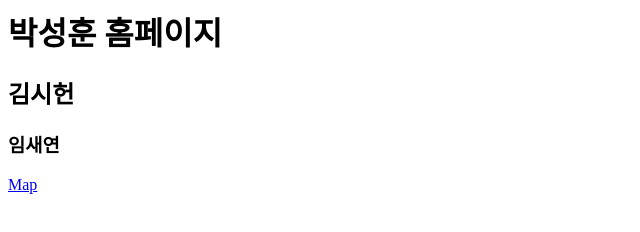
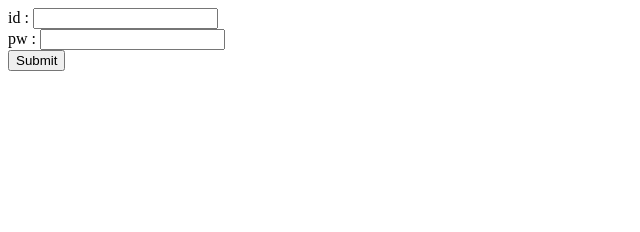
Before and after one commit to saeyeon0522/2022-ITM-, a plain HTML site: page index.html in a window 1280 px wide. Shown: the whole page, without its empty margins (0-640 px from the left). Drawn offline with Linux system fonts and the light colour scheme.

Commit message:
<update> index.html

```diff
--- a/index.html
+++ b/index.html
@@ -1,4 +1,16 @@
-<h1>박성훈 홈페이지</h1>
-<h2>김시헌</h2>
-<h3>임새연</h3>
-<p><a href="./map.html">Map</a></p>
+<!DOCTYPE html>
+<html lang="en">
+<head>
+    <meta charset="UTF-8">
+    <meta http-equiv="X-UA-Compatible" content="IE=edge">
+    <meta name="viewport" content="width=device-width, initial-scale=1.0">
+    <title>Document</title>
+</head>
+<body>
+    <form action="/login" method="post">
+        id : <input type="text" name="id"><br>
+        pw : <input type="password" name="pw"><br>
+        <input type="submit">
+    </form>
+</body>
+</html>
```
Also changed, not shown: login.html (added, +14 -0 lines).
